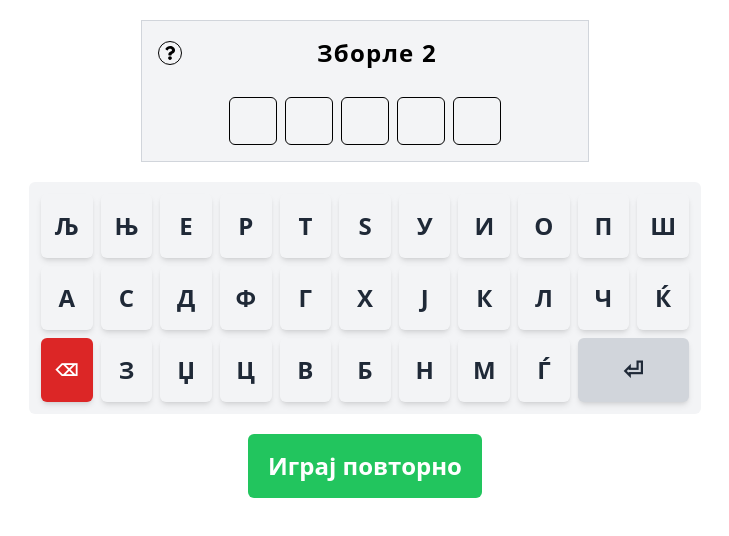
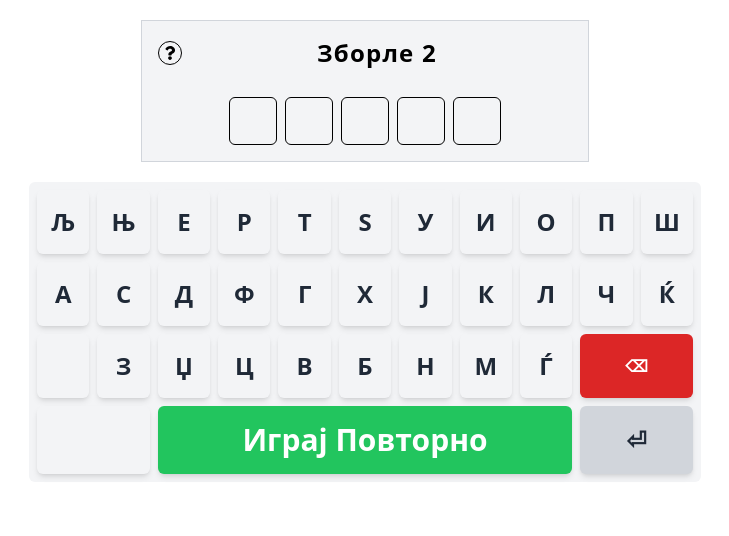
Before and after one commit to cvetanovskistefan72/zborle-2, a React (Create React App) app: page / in a window 1280 px wide. Shown: the top 536 px of the page, without its empty margins (275-1004 px from the left). Built offline with nearby package versions, Linux system fonts and the light colour scheme.

Commit message:
Reafactor Letters List

```diff
--- a/src/App.tsx
+++ b/src/App.tsx
@@ -6,7 +6,6 @@ import useGuesses from "hooks/useGuesses";
 import MainLayout from "components/layout/MainLayout";
 import InfoHeader from "components/ui/InfoHeader/InfoHeader";
 import SquareList from "components/ui/SquareList/SquareList";
-import PlayAgain from "components/ui/PlayAgain/PlayAgain";
 import LettersList from "components/ui/LettersList/LettersList";
 import { getRandomWord } from "utils/getRandomWord";
 import { stringToArray } from "utils/stringToArray";
@@ -60,9 +59,6 @@ function App() {
           finalLetters={letters}
         />
       </div>
-      <div className="sm:max-w-2xl mx-auto mt-5">
-        <PlayAgain />
-      </div>
       {/* <InstructionsModal isOpen /> */}
     </MainLayout>
   );
--- a/src/components/common/Letter/Letter.tsx
+++ b/src/components/common/Letter/Letter.tsx
@@ -8,12 +8,8 @@ interface ILetter {
 
 const Letter: React.FC<ILetter> = ({ className, letter, handleClick }) => {
   return (
-    <div
-      key={letter}
-      className={className}
-      onClick={() => handleClick(letter)}
-    >
-      {letter}
+    <div key={letter} className={className} onClick={() => handleClick(letter)}>
+      <span>{letter}</span>
     </div>
   );
 };
--- a/src/components/ui/LettersList/LettersList.tsx
+++ b/src/components/ui/LettersList/LettersList.tsx
@@ -50,7 +50,7 @@ const LettersList: React.FC<LettersList> = ({
   };
 
   return (
-    <div className="bg-gray-100 rounded-md p-3">
+    <div className="bg-gray-100 rounded-md p-2">
       <div className="grid grid-cols-11 gap-2">
         {letters.slice(0, 11).map((letter, i) => (
           <Letter
@@ -69,9 +69,9 @@ const LettersList: React.FC<LettersList> = ({
           />
         ))}
         <Letter
-          className="bg-red-600  col-span-1 rounded-md flex items-center justify-center text-white font-bold text-1xl cursor-pointer shadow-md hover:shadow-lg transition duration-200"
-          letter="&#x232b;"
-          handleClick={handleDeleteClick}
+          className="bg-gray-100  col-span-1 rounded-md flex items-center justify-center text-white font-bold text-1xl cursor-pointer shadow-md hover:shadow-lg transition duration-200"
+          letter=""
+          handleClick={() => {}}
         />
         {letters.slice(22, -1).map((letter, i) => (
           <Letter
@@ -81,6 +81,21 @@ const LettersList: React.FC<LettersList> = ({
             handleClick={handleLetterClick}
           />
         ))}
+        <Letter
+          className="bg-red-600  col-span-2 rounded-md flex items-center justify-center text-white font-bold text-1xl cursor-pointer shadow-md hover:shadow-lg transition duration-200"
+          letter="&#x232b;"
+          handleClick={handleDeleteClick}
+        />
+        <Letter
+          className="bg-gray-100  col-span-2 rounded-md flex items-center justify-center text-white font-bold text-1xl cursor-pointer shadow-md hover:shadow-lg transition duration-200"
+          letter=""
+          handleClick={() => {}}
+        />
+        <Letter
+          className="bg-green-500 col-span-7 rounded-md flex items-center justify-center text-white font-bold text-3xl cursor-pointer shadow-md hover:shadow-lg transition duration-200 p-4"
+          letter="Играј Повторно"
+          handleClick={() => window.location.reload()}
+        />
         <Letter
           className="bg-gray-300 col-span-2 rounded-md flex items-center justify-center text-gray-800 font-bold text-2xl cursor-pointer shadow-md hover:shadow-lg transition duration-200"
           letter="&#x23ce;"
--- a/src/components/ui/PlayAgain/PlayAgain.tsx
+++ /dev/null
@@ -1,16 +0,0 @@
-import React from "react";
-
-const PlayAgain = () => {
-  return (
-    <div className="flex justify-center">
-      <button
-        className="bg-green-500 text-white rounded-md px-5 py-4 text-2xl font-bold hover:bg-green-600 transition-colors duration-200 focus:outline-none focus:ring-2 focus:ring-green-500 focus:ring-offset-2"
-        onClick={() => window.location.reload()}
-      >
-        Играј повторно
-      </button>
-    </div>
-  );
-};
-
-export default PlayAgain;
```
